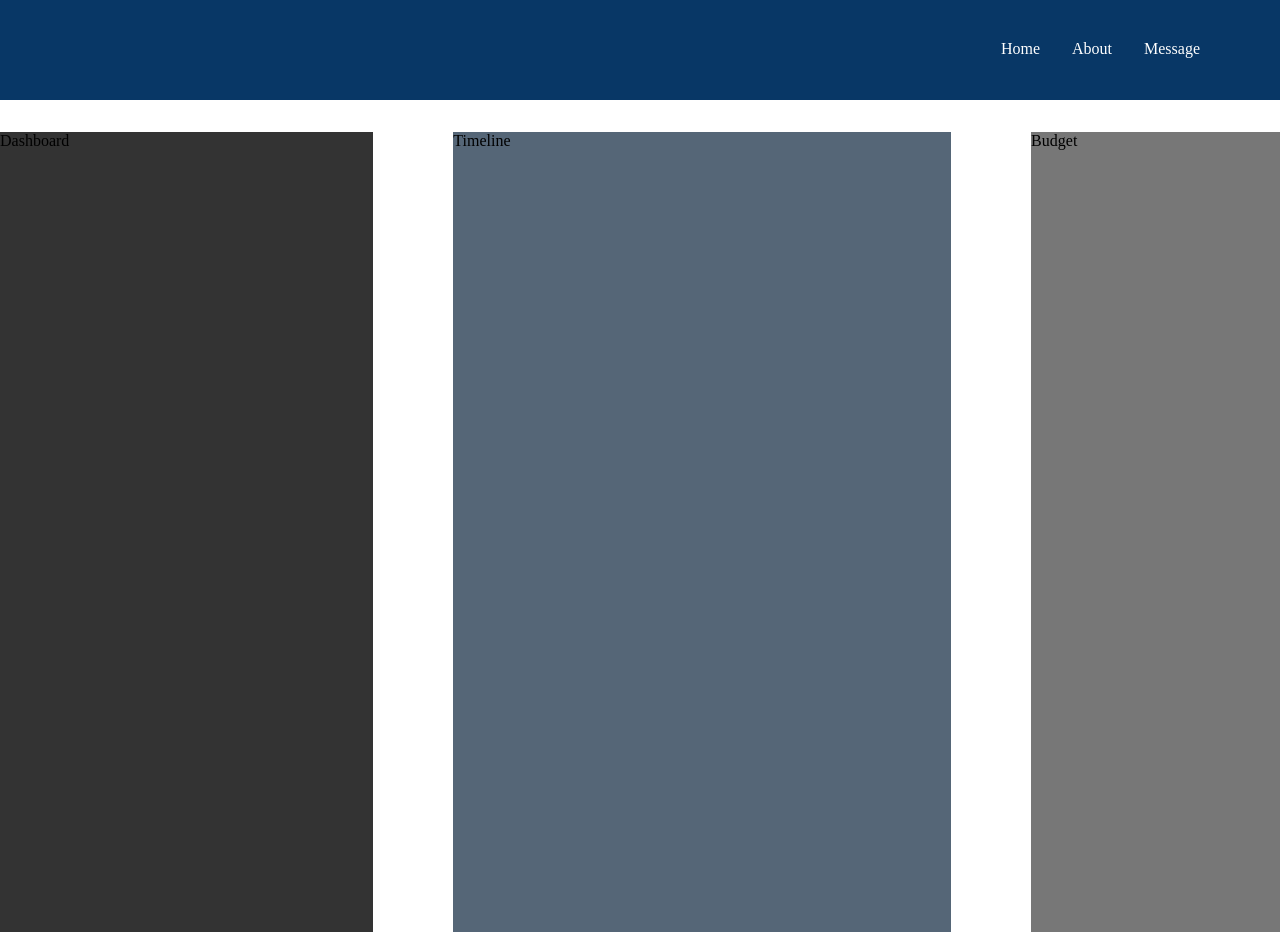
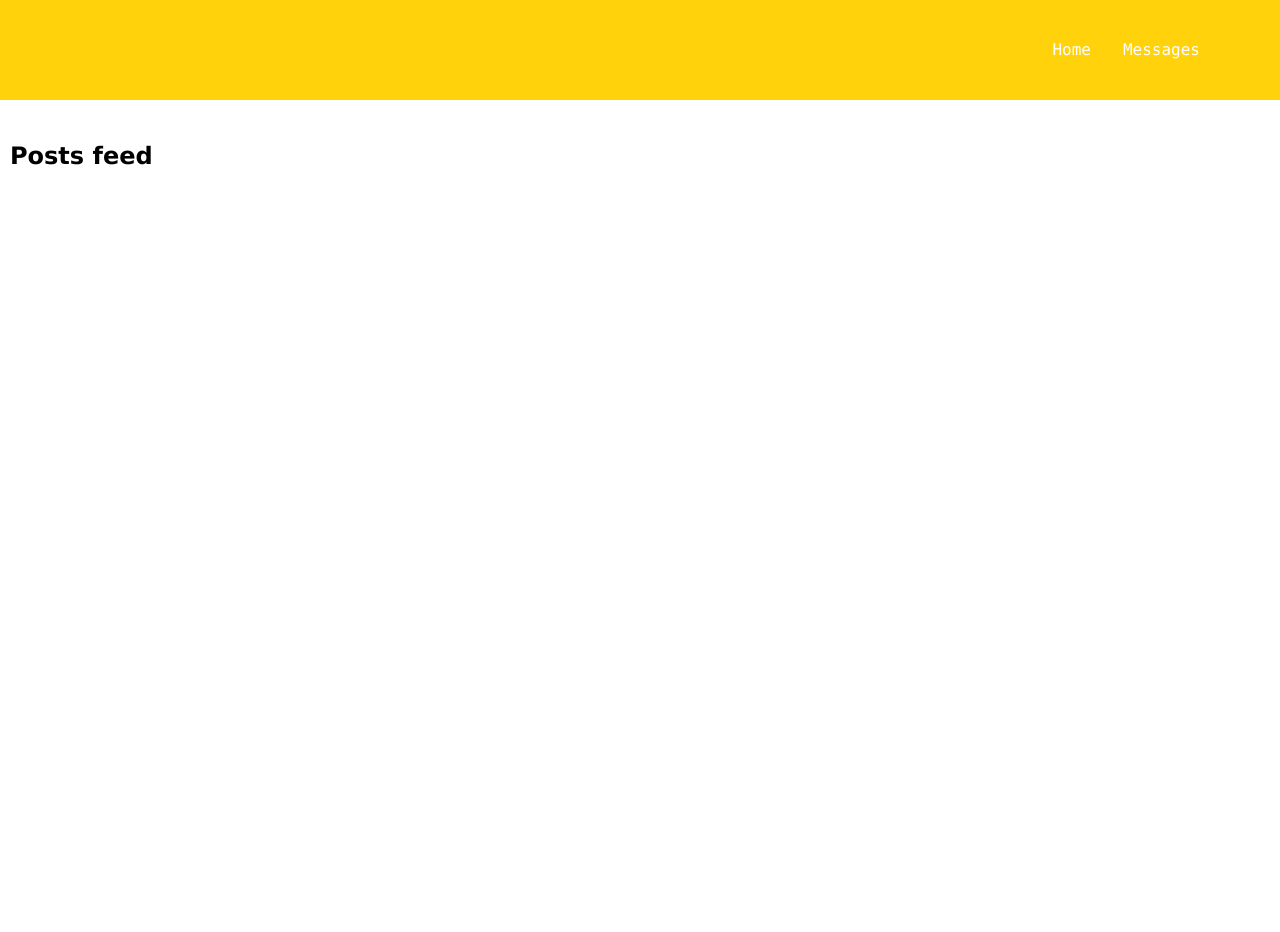
Before and after one commit to JanefrancessC/HackthonTable3, a plain HTML site: page FrondEnd/index.html in a window 1280 px wide. Drawn offline with Linux system fonts and the light colour scheme.

Commit message:
Changed the design and layout

```diff
--- a/FrondEnd/index.html
+++ b/FrondEnd/index.html
@@ -12,15 +12,13 @@
     <nav>
       <ul class="nav-bar">
         <li ><a href="">home</a></li>
-        <li><a href="">about</a></li>
-        <li><a href="">message</a></li>
+        <li><a href="">messages</a></li>
       </ul>
     </nav>
   </header>
   <section id="main">
-    <section id="dashboard">Dashboard</section>
-    <section id="timeline">Timeline</section>
-    <section id="budget">Budget</section>
+    <section id="feed"><h2>Posts feed</h2></section>
+    <section id="messages"></section>
   </section>
   <script src="/FrondEnd/script.js"></script>
 </body>
--- a/FrondEnd/style.css
+++ b/FrondEnd/style.css
@@ -5,7 +5,7 @@
 }
 /* navigation bar */
 header {
-  background: rgb(8, 55, 102);
+  background: rgb(255, 210, 11);
   height: 100px;
   margin-bottom: 2rem;
 }
@@ -21,6 +21,7 @@ header {
 .nav-bar li {
   list-style-type: none;
   text-decoration: none;
+  font-family: Monaco, monospace;
   text-transform: capitalize;
 
 }
@@ -40,22 +41,17 @@ header {
   align-items: flex-start;
 }
 
-#dashboard {
-  background: #333;
-  width: 30%;
-  height: 100vh;
 
-}
-
-#budget {
-  background: #777;
+#messages {
+  background: rgb(255, 255, 255);
   width: 20%;
   height: 100vh;
 }
 
-#timeline {
-  background: #567;
-  width: 40%;
+#feed {
+  background: rgb(255, 255, 255);
+  font-family: Verdana, sans-serif;
+  width: 80%;
   height: 100vh;
-
+  padding: 10px;
 }
```
